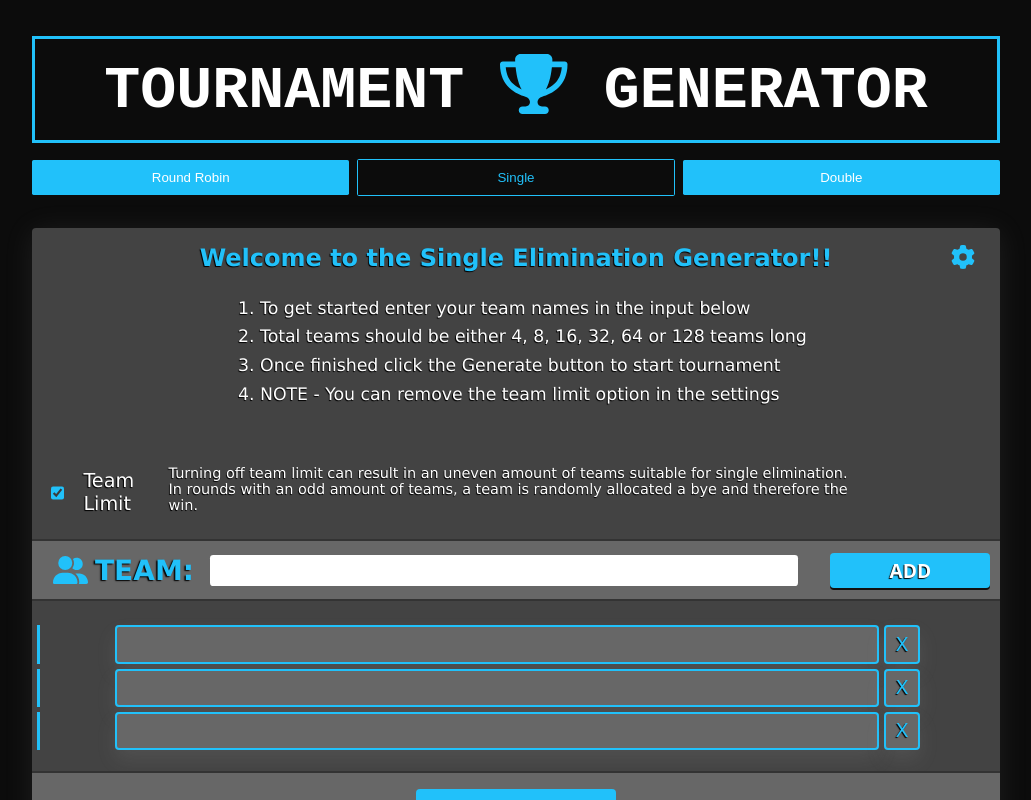
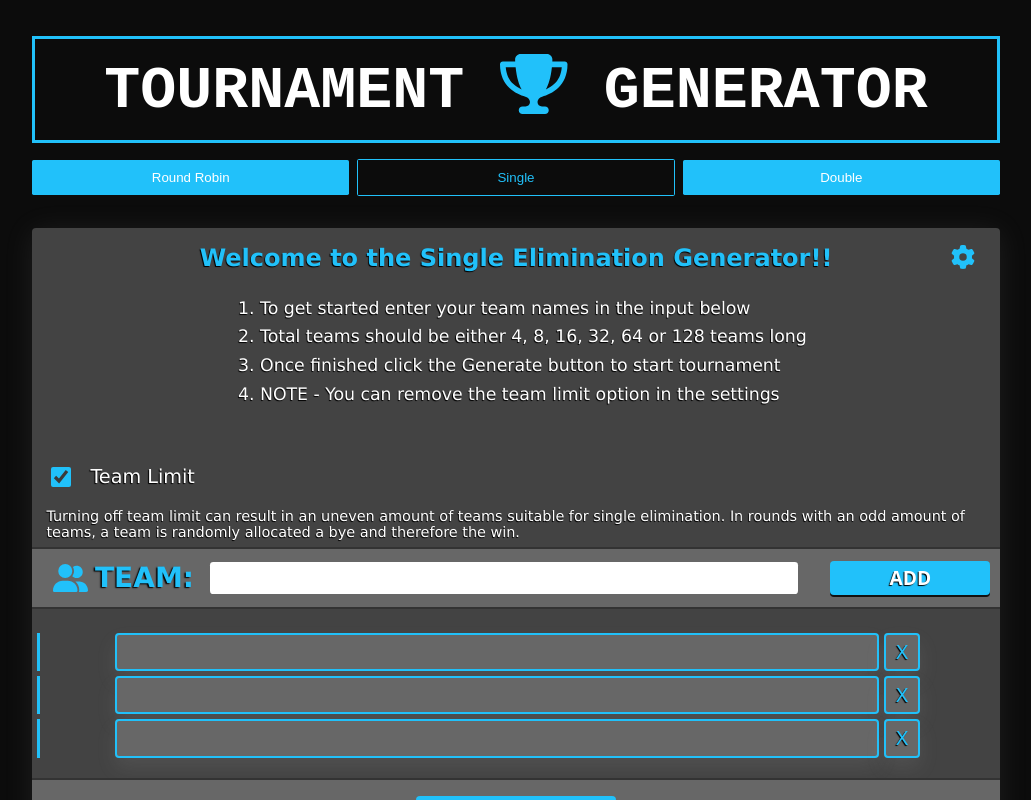
Before and after one commit to seanscott95/Tournament-Generator, a React (Vite) app: page /single in a window 1280 px wide. Both pictures are taken after a click on the icon 1086 px from the left and 256 px from the top of the page. Shown: the top 800 px of the page, without its empty margins (124-1155 px from the left). Built offline with nearby package versions, Linux system fonts and the light colour scheme.

Commit message:
Edited the show settings section of the page by moving the class minTeamInputGroup from the section to the child div to be able to position it better.

```diff
--- a/src/components/SingleGenerator.jsx
+++ b/src/components/SingleGenerator.jsx
@@ -64,8 +64,9 @@ const SingleGenerator = () => {
               )}
         </div>
       </section>
-      <section className="minTeamInputGrp">
+      <section>
         {showSettings && (
+          <div className='minTeamInputGrp'>
             <div>
               <input
                 type="checkbox"
@@ -75,6 +76,7 @@ const SingleGenerator = () => {
                 onChange={() => setMinTeamLimit((prev) => !prev)}
               />
               <label htmlFor="minTeamInput">Team Limit</label>
+            </div>
             <p className="warningTeamLimit">
               Turning off team limit can result in an uneven amount of teams
               suitable for single elimination. In rounds with an odd amount of
```
Lines whose indentation alone changed are shown as unchanged.
